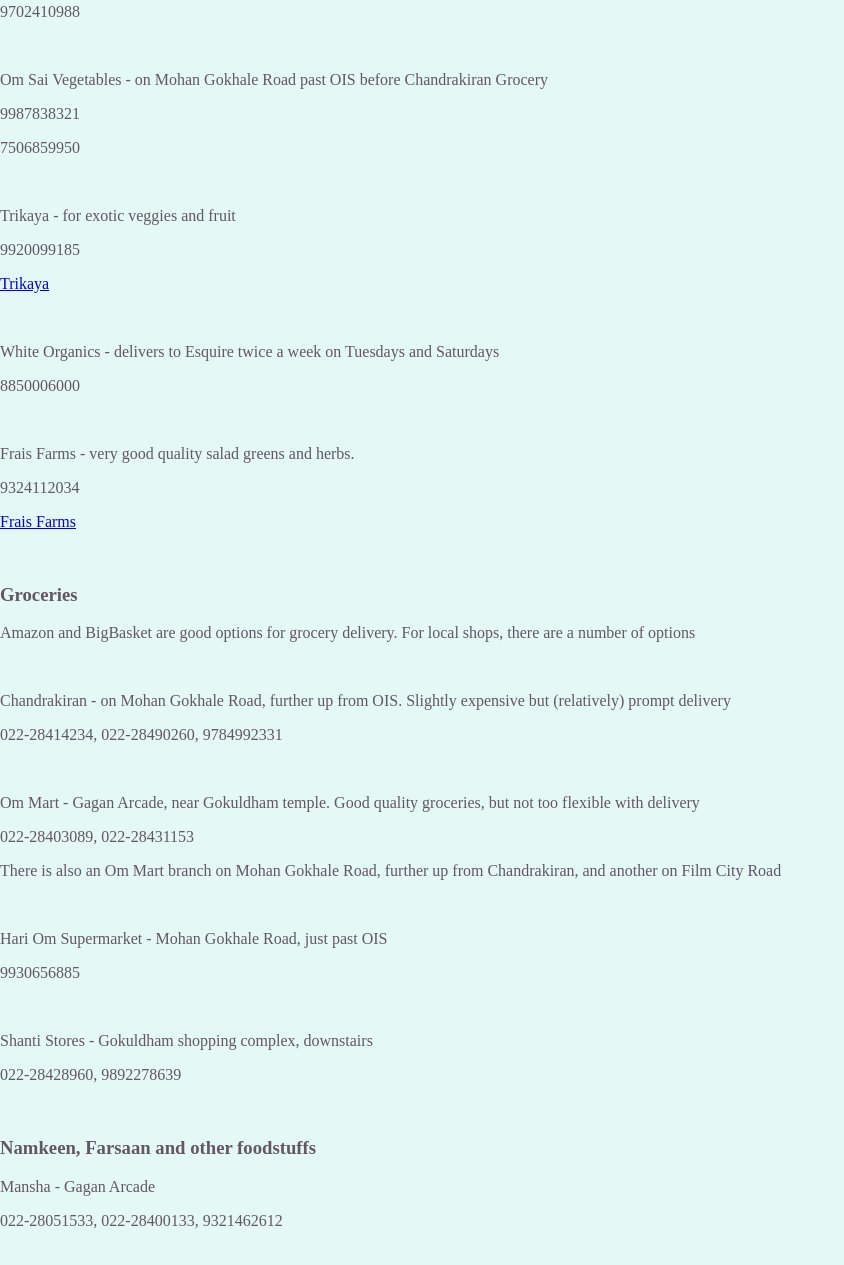
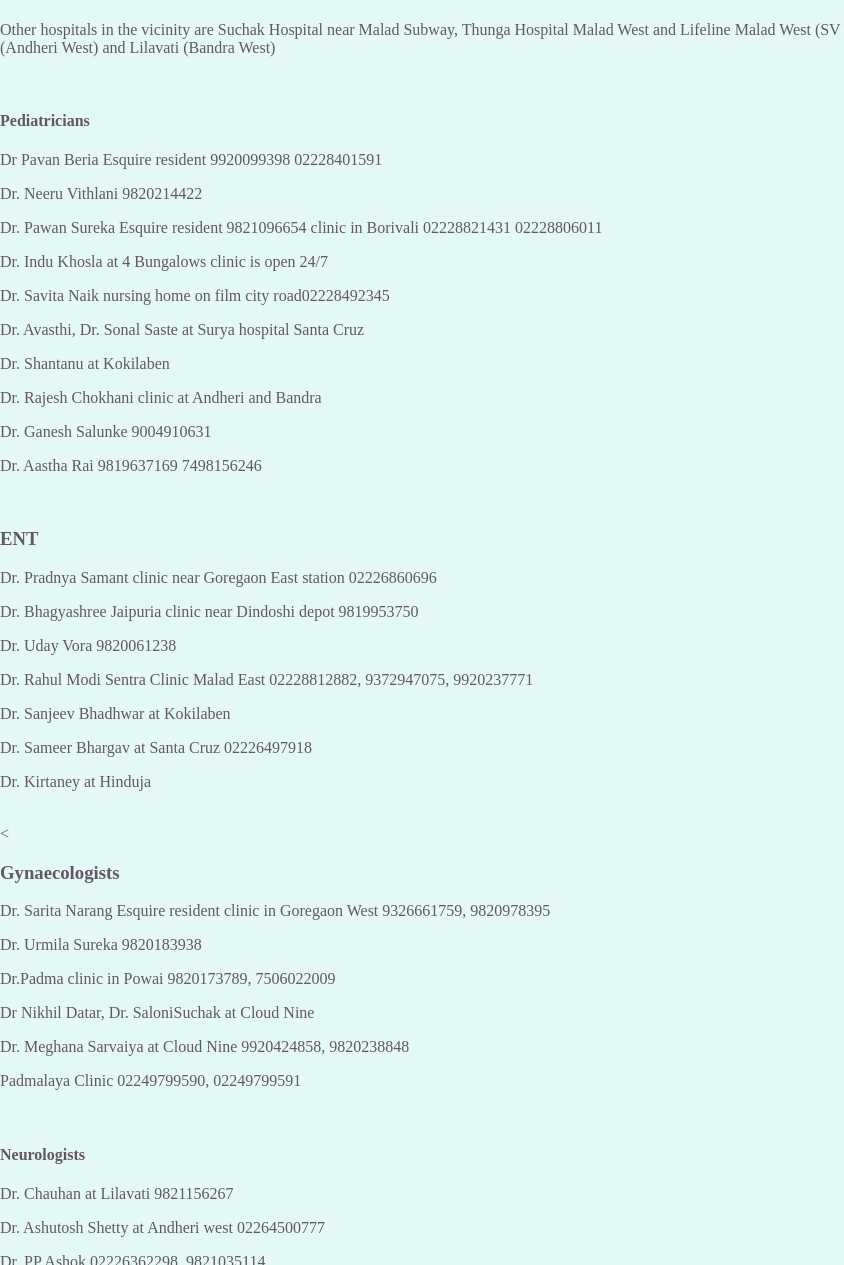
Before and after one commit to ogc400063/ogc, a plain HTML site: page index.html in a window 1280 px wide. Shown: the part 1535-2800 px from the top of the page, without its empty margins (0-844 px from the left). Drawn offline with Linux system fonts and the light colour scheme; a web font is replaced by a local one.

Commit message:
Added Medical Info

```diff
--- a/index.html
+++ b/index.html
@@ -32,6 +32,8 @@
   <hr class="side-dotted-hr">
   <br>
   <a href="#cbre">Oberoi Esquire CBRE Contacts</a>
+  <br>
+  <a href="#medical">Hospitals, Doctors and Medical services</a>
   <br>
   <a href="#vegetables">Vegetables</a>
   <br>
@@ -101,9 +103,58 @@
     </tr>
   </table>
   <br>
+  <h3 id="medical">Hospitals, Doctors and Medical services</h3>
+  <p>Esquire has an on-premises ambulance service (available only to resident subscribers, contact CBRE to subscribe)</p>
+  <p>4242 Ambulance 7710059147</p>
+  <br>
+  <p>Gokuldham Medical Centre behind Gokuldham temple has afull variety of medical services including MD Doctors in most specialities, Dental and Eye care, X-Ray, Physiotherapy and Pathology, at very reasonable rates. The downside is that it is crowded, but it is well managed and clean.</p>
+  <p>GMC 022-41745555</p>
+  <br>
+  <p>Lifeline Hospital Gokuldham (near GMC) is the closest hospital for absolute emergencies. It is not hygenic, but sometimes this si the only option</p>
+  <br>
+  <p>Other hospitals in the vicinity are Suchak Hospital near Malad Subway, Thunga Hospital Malad West and Lifeline Malad West (SV Road). Bigger hospitals are Hiranandani (Powai), Kokilaben (Andheri West) and Lilavati (Bandra West)</p>
+  <br>
+  <h4>Pediatricians</h4>
+  <p>Dr Pavan Beria Esquire resident 9920099398 02228401591</p>
+  <p>Dr. Neeru Vithlani 9820214422</p>
+  <p>Dr. Pawan Sureka Esquire resident 9821096654 clinic in Borivali 02228821431 02228806011</p>
+  <p>Dr. Indu Khosla at 4 Bungalows clinic is open 24/7</p>
+  <p>Dr. Savita Naik nursing home on film city road02228492345</p>
+  <p>Dr. Avasthi, Dr. Sonal Saste at Surya hospital Santa Cruz</p>
+  <p>Dr. Shantanu at Kokilaben</p>
+  <p>Dr. Rajesh Chokhani clinic at Andheri and Bandra</p>
+  <p>Dr. Ganesh Salunke 9004910631</p>
+  <p>Dr. Aastha Rai 9819637169 7498156246</p>
+  <br>
+  <h3>ENT</h3>
+  <p>Dr. Pradnya Samant clinic near Goregaon East station 02226860696</p>
+  <p>Dr. Bhagyashree Jaipuria clinic near Dindoshi depot 9819953750</p>
+  <p>Dr. Uday Vora 9820061238</p>
+  <p>Dr. Rahul Modi Sentra Clinic Malad East 02228812882, 9372947075, 9920237771</p>
+  <p>Dr. Sanjeev Bhadhwar at Kokilaben</p>
+  <p>Dr. Sameer Bhargav at Santa Cruz 02226497918</p>
+  <p>Dr. Kirtaney at Hinduja</p>
+  <br>
+  <<h3>Gynaecologists</h3>
+  <p>Dr. Sarita Narang Esquire resident clinic in Goregaon West 9326661759,  9820978395</p>
+  <p>Dr. Urmila Sureka 9820183938</p>
+  <p>Dr.Padma clinic in Powai 9820173789, 7506022009</p>
+  <p>Dr Nikhil Datar, Dr. SaloniSuchak at Cloud Nine</p>
+  <p>Dr. Meghana Sarvaiya at Cloud Nine 9920424858, 9820238848</p>
+  <p>Padmalaya Clinic 02249799590, 02249799591</p>
+  <br>
+  <h4>Neurologists</h4>
+  <p>Dr. Chauhan at Lilavati 9821156267</p>
+  <p>Dr. Ashutosh Shetty at Andheri west 02264500777</p>
+  <p>Dr. PP Ashok 02226362298, 9821035114</p>
+  <p>Dr. Rajan Shah at Suchak hospital Malad West 9820065640</p>
+  <p>Dr. Annu Agarwal at Kokilaben 9320192277 </p>
+  <p>Dr. Jhanwar 9819857050</p>
+  <br>
   <h3 id="vegetables">Vegetables</h3>
   <p>Esquire has a vegetable vendor in B Tower P4 level (in the parking area). Prices can be slightly high, but quality is decent and it's very convenient. He will usually get seasonal fruits (manogoes, jackfruit, strawberries) and exotic veggies on
-    requesvegetablest</p <p>Sarvar Ali 9867522692</p>
+    request</p>
+  <p>Sarvar Ali 9867522692</p>
   <br>
   <p>Vinod Vegetable Vendor below Sahakari Bhandar (5 mins from Esquire)</p>
   <p>9892711016</p>
```
